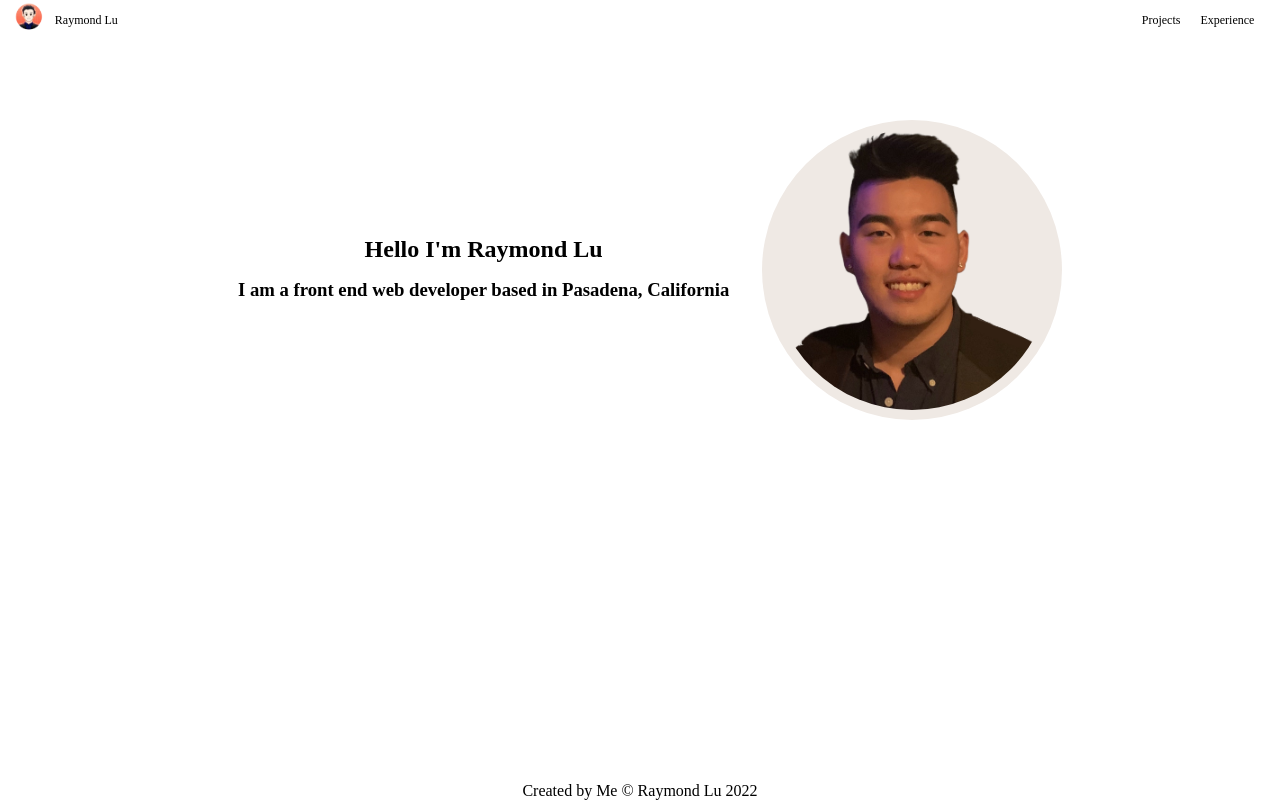
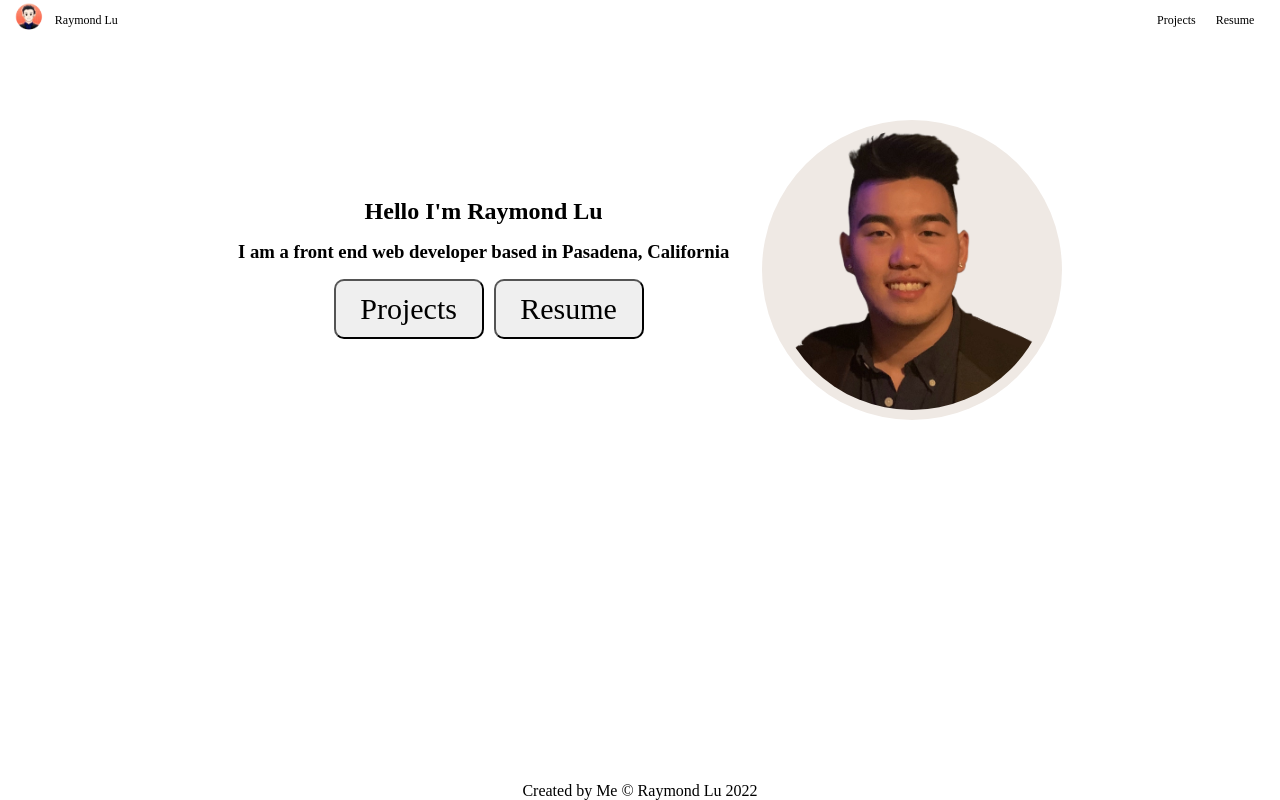
Before and after one commit to raylu15742cs/raylu15742cs.github.io, a React (Create React App) app in the folder portfolio/: page /#/ in a window 1280 px wide. Built offline with nearby package versions, Linux system fonts and the light colour scheme; a web font is replaced by a local one.

Commit message:
add project and resume buttons

```diff
--- a/portfolio/src/App.js
+++ b/portfolio/src/App.js
@@ -1,7 +1,6 @@
 import { Routes, Route } from 'react-router-dom';
 import Home from './Component/Home';
 import Project from './Component/Project';
-import Experience from './Component/Experience';
 import './app.css';
 import Footer from './Component/Footer';
 import Nav from './Component/Nav';
@@ -13,7 +12,6 @@ function App() {
       <Routes>
         <Route  path="/" element={<Home />} />
         <Route  path="/project" element={<Project />} />
-        <Route path="/experience" element={<Experience />} />
       </Routes>
       <Footer />
     </div>
--- a/portfolio/src/Component/Experience.js
+++ /dev/null
@@ -1,9 +0,0 @@
-function Experience() {
-  return (
-    <div className="Experience">
-      <h1> Hi from Resume</h1>
-    </div>
-  );
-}
-
-export default Experience;
--- a/portfolio/src/Component/Home.js
+++ b/portfolio/src/Component/Home.js
@@ -1,12 +1,17 @@
 import profile from "./img/profile.png"
-
+import { Link } from "react-router-dom";
+import resume from "./img/RaymondLu_Resume.pdf"
 function Home() {
   return (
     <div className="Home">
       <div className="HomeTop">
         <div className="HomeIntroduction">
           <h2> Hello I'm Raymond Lu </h2>
-          <h3>I am a  front end web developer based in Pasadena, California</h3>
+          <h3>I am a front end web developer based in Pasadena, California</h3>
+          <div className="HomeButtons">
+            <Link to="/project"><button>Projects</button></Link>
+            <button><a href={resume} target="#" >Resume</a></button>
+          </div>
         </div>
         <img src={profile} alt="profile"></img>
       </div>
--- a/portfolio/src/Component/Nav.js
+++ b/portfolio/src/Component/Nav.js
@@ -1,5 +1,6 @@
 import profile from "./img/icon.png"
 import { Link } from "react-router-dom";
+import resume from "./img/RaymondLu_Resume.pdf"
 
 function Nav() {
     return (
@@ -10,7 +11,7 @@ function Nav() {
         </div>
         <div className="rightNav">
           <Link to="/project"><p>Projects</p></Link>
-          <Link to="/experience"><p>Experience</p></Link>
+          <p><a href={resume} target="#">Resume</a></p>
         </div>
       </div>
     );
--- a/portfolio/src/app.css
+++ b/portfolio/src/app.css
@@ -145,3 +145,17 @@ h2 {
 .HomeIntroduction h3 {
     padding-top: 2vh;
 }
+
+.HomeButtons button {
+    margin-top: 2vh;
+    height: 60px;
+    width: 150px;
+    font-size: 30px;
+    margin-left: 10px;
+    border-radius: 10px;
+}
+
+.HomeButtons a:any-link {
+    text-decoration: none;
+    color: black;
+}
```
Also changed, not shown: 1 other file (tests, documents, lock files or other folders).
